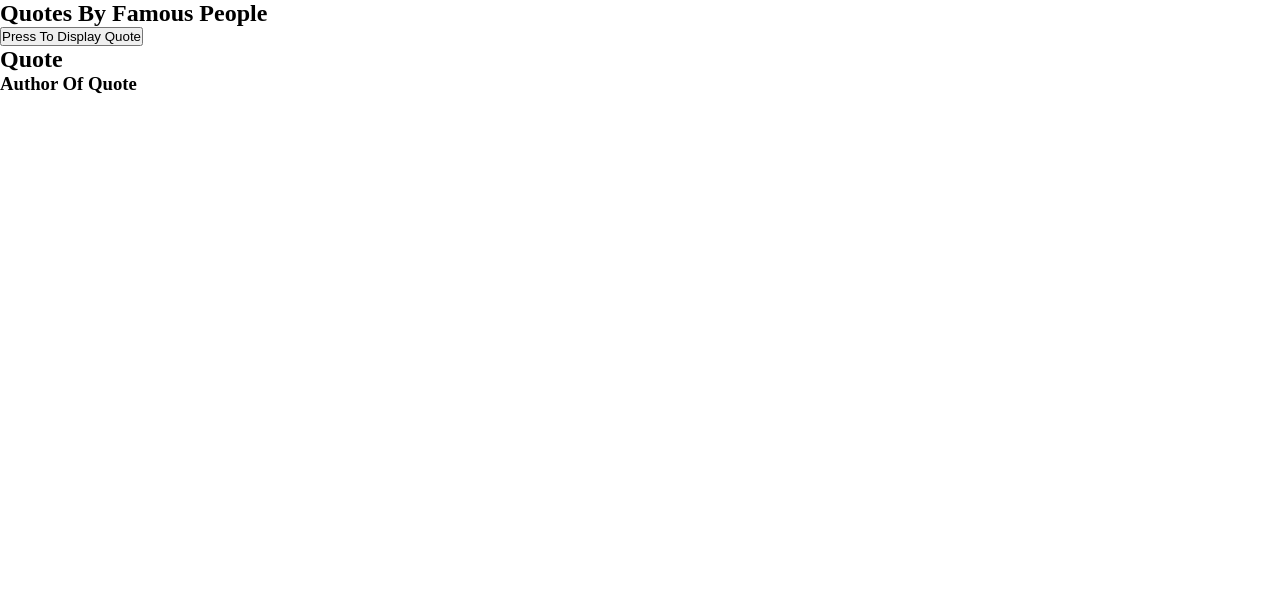
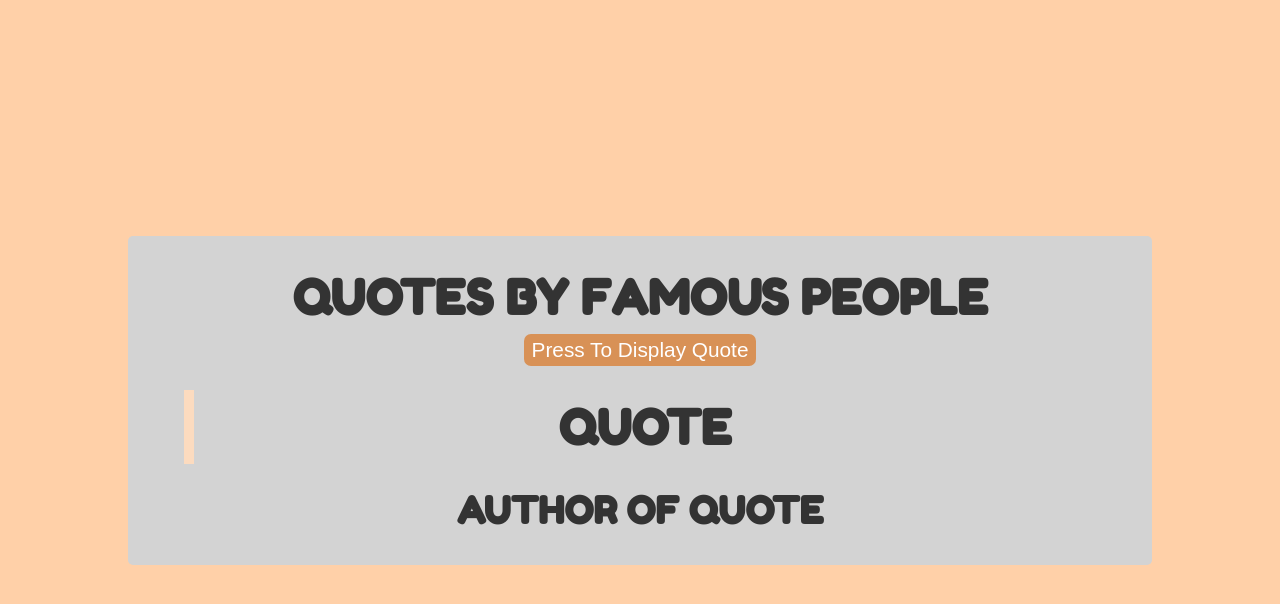
Before and after one commit to MichaelGreco7/JS-Quote-Generator, a plain HTML site: page index.html in a window 1280 px wide. Drawn offline with Linux system fonts and the light colour scheme.

Commit message:
quote generator css

```diff
--- a/index.html
+++ b/index.html
@@ -6,6 +6,11 @@
     <meta http-equiv="X-UA-Compatible" content="ie=edge" />
     <title>JS Quote Generator</title>
     <link rel="stylesheet" href="style.css" />
+    <!-- Google Fonts -->
+    <link
+      href="https://fonts.googleapis.com/css?family=Fredoka+One&display=swap"
+      rel="stylesheet"
+    />
   </head>
   <body>
     <div class="container">
--- a/style.css
+++ b/style.css
@@ -3,3 +3,50 @@
   padding: 0;
   box-sizing: border-box;
 }
+
+body {
+  min-height: 100vh;
+  display: flex;
+  align-items: center;
+  justify-content: center;
+  background: #ffd0a8;
+  color: #333;
+  font-family: "Fredoka One", cursive;
+  font-weight: 400;
+  font-size: 2em;
+  text-transform: uppercase;
+}
+
+.container {
+  text-align: center;
+  padding: 2rem;
+  border-radius: 5px;
+  background-color: lightgray;
+  flex: 0 0 80%;
+}
+
+#quoteBtn {
+  border: none;
+  color: #fff;
+  background: #d89156;
+  font-size: 1.3rem;
+  padding: 0.25rem 0.5rem;
+  border-radius: 7px;
+  outline-style: none;
+  cursor: pointer;
+}
+
+#quoteBtn:hover {
+  color: #ffd000;
+}
+
+blockquote {
+  background: lightgray;
+  border-left: 10px solid #fcdbbf;
+  margin: 1.5rem;
+  padding: 0.5rem;
+}
+
+#quoteAuthor {
+  color: #333;
+}
```
